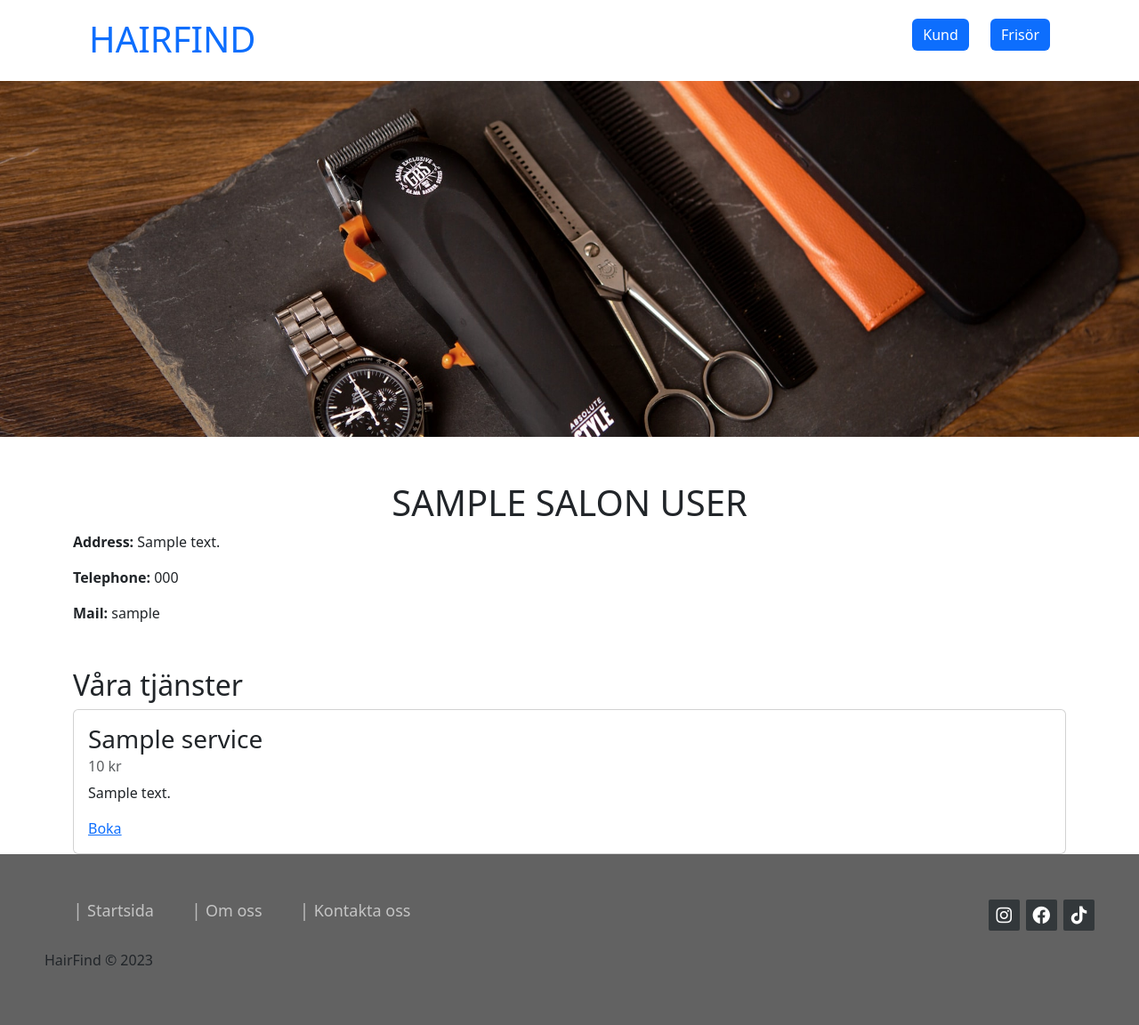
After one commit to danielmoradi1/HairFind, a Flask app: page /salon/1 in a window 1280 px wide. The commit adds this page. Shown: the whole page at 89% size. Run offline with Flask 3, Linux system fonts and the light colour scheme; a database or web service that is not in the repository returns one stand-in record (values such as "Sample title"); some libraries are stand-ins or nearby versions.

Commit message:
Display service on salon page

```diff
--- a/db_connection.py
+++ b/db_connection.py
@@ -34,7 +34,6 @@ def database_connection():
 # local variables for cursor
 db_connection = database_connection()
 cursor = db_connection.cursor(cursor_factory=psycopg2.extras.DictCursor)
-
 
 # Function to register_salon
 def register_salon_to_DB(org_number, name, username, telephone, address, password):
@@ -174,25 +173,23 @@ def delete_user(username):
             if cur is not None:
                 cur.close()
 
+def get_salon_data(salon_id):
+    cursor.execute(
+        "SELECT name, username, telephone, address FROM salon_user WHERE org_number = %s", (salon_id,))
+    salon_data = cursor.fetchone()
+
+    if not salon_data:
+        # Handle case where salon ID is not found
+        return None
+    return salon_data
 
 
-def get_salon_data(org_number):
-    conn = None
-    cur = None
+def get_service_info(username):
+    cursor.execute(
+        "SELECT service_name, price, description FROM service WHERE salon_username = %s", (username,))
+    service_info = cursor.fetchall()
 
-    try:
-        conn = database_connection()
-        cur = conn.cursor()
-        cur = conn.cursor(cursor_factory=psycopg2.extras.DictCursor)
-        query = "SELECT * FROM salon_user WHERE id=%s"
-        cur.execute(query, (org_number))
-        row_data = cur.fetchone()
-        conn.close()
-        return row_data
-    except (Exception, psycopg2.DatabaseError) as error:
-        print("Error while loading a salon from the salon_user")
-    finally:
-        if conn is not None:
-            conn.close()
-            if cur is not None:
-                cur.close()
+    if not service_info:
+        # Handle case where no services are found
+        return None
+    return service_info
--- a/main.py
+++ b/main.py
@@ -44,11 +44,10 @@ def send_new_password(email, new_password):
             Then it sends the new password to the user email with an email body
     """
     msg = Message("Nytt lösenord från HairFind",
-                sender="service.hairfind@gmail.com")
+                  sender="service.hairfind@gmail.com")
     msg.recipients = [email]
     msg.body = f'Hej {email}\nHAIRFIND \nDitt nya lösenord är: {new_password}'
     mail.send(msg)
-
 
 
 # Welcome message function
@@ -62,12 +61,10 @@ def send_welcome_email(name, email):
             Then it sends a welcome text to the user
     """
     msg = Message("Välkommen till HairFind",
-                sender="service.hairfind@gmail.com")
+                  sender="service.hairfind@gmail.com")
     msg.recipients = [email]
     msg.body = f'HAIRFIND \nHej {name} \nVälkomen till vårtjänst \nVi är glada att ha dig som kund!'
     mail.send(msg)
-
-
 
 
 def delete_confirmation(username):
@@ -77,14 +74,13 @@ def delete_confirmation(username):
     mail.send(msg)
 
 
-
 # Home page
 @webApp.route('/')
 def home():
-    cursor.execute("SELECT name, address, telephone FROM salon_user")
+    cursor.execute(
+        "SELECT org_number, name, address, telephone FROM salon_user")
     salon_data = cursor.fetchall()
     return render_template('home.html', salon_data=salon_data)
-
 
 
 ############################
@@ -311,7 +307,6 @@ def register_salon():
         return render_template('register_salon.html')
 
 
-
 # Check if user is logged in
 def is_logged_in(f):
     @wraps(f)
@@ -322,7 +317,6 @@ def is_logged_in(f):
             flash('Unauthorized, Please login', 'danger')
             return redirect(url_for('salon_login'))
     return wrap
-
 
 
 # Salon dashboard
@@ -362,7 +356,6 @@ def add_service():
         name = form.name.data
         price = int(form.price.data)  # Convert price to an integer
         description = form.description.data
-        image = '121212'
 
         try:
             # Check if ID exists
@@ -378,9 +371,9 @@ def add_service():
                 service_id = 1
 
             # Execute the action
-            insert_script = "INSERT INTO service (service_id, service_name, price, description, image, salon_username) VALUES(%s, %s, %s, %s, %s, %s)"
+            insert_script = "INSERT INTO service (service_id, service_name, price, description, salon_username) VALUES(%s, %s, %s, %s, %s)"
             insert_value = (service_id, name, price,
-                            description, image, session['username'])
+                            description, session['username'])
             cursor.execute(insert_script, insert_value)
 
             db_connection.commit()
@@ -437,7 +430,6 @@ def delete_service(id):
     db_connection.commit()
     flash('Tjänsten har tagits bort!', 'success')
     return redirect(url_for('salon_dashboard'))
-
 
 
 # Reset password function for both salon and user accounts
@@ -518,11 +510,17 @@ def contact():
     return render_template('contact_us.html')
 
 
-# Define  a dynamic route
-@webApp.route('/salon/<int:org_number>')
-def display_salon(org_number):
-    row_data = get_salon_data(org_number)
-    return render_template('salon.html', row_data=row_data)
+@webApp.route('/salon/<int:salon_id>')
+def salon_page(salon_id):
+    salon_data = get_salon_data(salon_id)
+    if not salon_data:
+        return "Salon not found"
+
+    username = salon_data[1]
+    service_info = get_service_info(username)
+
+    return render_template('salon.html', salon_data=salon_data, service_info=service_info)
+
 
 
 if __name__ == "__main__":
--- /dev/null
+++ b/static/css/salonStyle.css
@@ -0,0 +1,24 @@
+body{
+    background-color: rgb(94, 196, 255);
+}
+
+.navbar{
+    background-image: url(/static/css/img/salon_img.jpg);
+    height: 50vh;
+    text-align: center;
+    background-position: center;
+    background-repeat: no-repeat;
+    background-size: cover;
+}
+
+
+.salon_information{
+    margin: 50px 0px;
+}
+
+
+.salon_information .title{
+    text-align: center;
+    text-transform: uppercase;
+    font-size: 50px;
+}
--- /dev/null
+++ b/templates/salon.html
@@ -0,0 +1,96 @@
+<!DOCTYPE html>
+<html lang="en">
+
+    <head>
+        <meta charset="UTF-8">
+        <meta http-equiv="X-UA-Compatible" content="IE=edge">
+        <meta name="viewport" content="width=device-width, initial-scale=1.0">
+        <link rel="stylesheet" href="/static//css/salonStyle.css">
+        <link rel="stylesheet" href="/static//css/main.css">
+        <link href="https://cdn.jsdelivr.net/npm/bootstrap@5.3.0-alpha2/dist/css/bootstrap.min.css" rel="stylesheet"
+            integrity="sha384-aFq/bzH65dt+w6FI2ooMVUpc+21e0SRygnTpmBvdBgSdnuTN7QbdgL+OapgHtvPp" crossorigin="anonymous">
+        <link rel="stylesheet" href="https://cdnjs.cloudflare.com/ajax/libs/font-awesome/6.4.0/css/all.min.css"
+            integrity="sha512-iecdLmaskl7CVkqkXNQ/ZH/XLlvWZOJyj7Yy7tcenmpD1ypASozpmT/E0iPtmFIB46ZmdtAc9eNBvH0H/ZpiBw=="
+            crossorigin="anonymous" referrerpolicy="no-referrer" />
+        <title>{{ salon_data.name }}</title>
+    </head>
+
+    <!-- Ändra nman på filen-->
+
+    <body class="">
+        <header class="header">
+            <div class="title">
+                <a href="{{url_for ('home')}}">
+                    <h1>HairFind</h1>
+                </a>
+            </div>
+            <div class="nav_btn">
+                <a class="btn btn-primary" href="{{url_for('login_customer')}}">Kund</a>
+                <a class="btn btn-primary" href="{{url_for('salon_login')}}">Frisör</a>
+            </div>
+        </header>
+
+        <main class="">
+            <nav class="navbar">
+
+            </nav>
+
+            <div class="container">
+                <div class="salon_information">
+                    <div class="title">
+                        <h1>{{ salon_data.name }}</h1>
+                    </div>
+
+                    <div class="">
+                        <p><strong>Address:</strong> {{ salon_data.address }}</p>
+                        <p><strong>Telephone:</strong> {{ salon_data.telephone }}</p>
+                        <p><strong>Mail:</strong> {{ salon_data.username }}</p>
+                    </div>
+                </div>
+
+                <div class="service_information">
+                    <h2>Våra tjänster</h2>
+                    {% if service_info %}
+                    <div class="card-group">
+                        {% for service in service_info %}
+                        <div class="card" style="width: 18rem;">
+                            <div class="card-body">
+                                <h3 class="card-title">{{ service.service_name }}</h3>
+                                <h6 class="card-subtitle mb-2 text-body-secondary">{{ service.price }} kr</h6>
+                                <p class="card-text">{{ service.description }}</p>
+                                <a href="#" class="card-link">Boka</a>
+                            </div>
+                        </div>
+                        {% endfor %}
+                    </div>
+                    {% else %}
+                    <p>Inga tjänster!</p>
+                    {% endif %}
+                </div>
+            </div>
+        </main>
+
+        <footer class="footer-distributed">
+            <div class="footer-right">
+                <a href="#"><i class="fa-brands fa-instagram"></i></a>
+                <a href="#"><i class="fa-brands fa-facebook"></i></a>
+                <a href="#"><i class="fa-brands fa-tiktok"></i></a>
+            </div>
+
+            <div class="footer-left">
+                <ul class="footer-links">
+                    <li><a href="{{url_for('home')}}">Startsida</a></li>
+                    <li><a href="{{url_for('about')}}">Om oss</a></li>
+                    <li><a href="{{url_for('contact')}}">Kontakta oss</a></li>
+                </ul>
+            </div>
+            <p>HairFind &copy; 2023</p>
+        </footer>
+
+        <script src="https://cdn.jsdelivr.net/npm/bootstrap@5.3.0-alpha2/dist/js/bootstrap.bundle.min.js"
+            integrity="sha384-qKXV1j0HvMUeCBQ+QVp7JcfGl760yU08IQ+GpUo5hlbpg51QRiuqHAJz8+BrxE/N"
+            crossorigin="anonymous"></script>
+        <script src="/js/index.js"></script>
+    </body>
+
+</html>
--- a/templates/salon_dashboard.html
+++ b/templates/salon_dashboard.html
@@ -45,7 +45,6 @@
             </table>
             {% endblock %}
         </main>
-
         <script src="https://cdn.jsdelivr.net/npm/@popperjs/core@2.11.7/dist/umd/popper.min.js"
             integrity="sha384-zYPOMqeu1DAVkHiLqWBUTcbYfZ8osu1Nd6Z89ify25QV9guujx43ITvfi12/QExE"
             crossorigin="anonymous"></script>
```
Also changed, not shown: templates/home.html (+4 -5 lines), templates/register_salon.html (+8 -2 lines), templates/salong.html (deleted, +0 -35 lines), text.txt (+22 -0 lines), static/css/img/salon_img.jpg (added).
